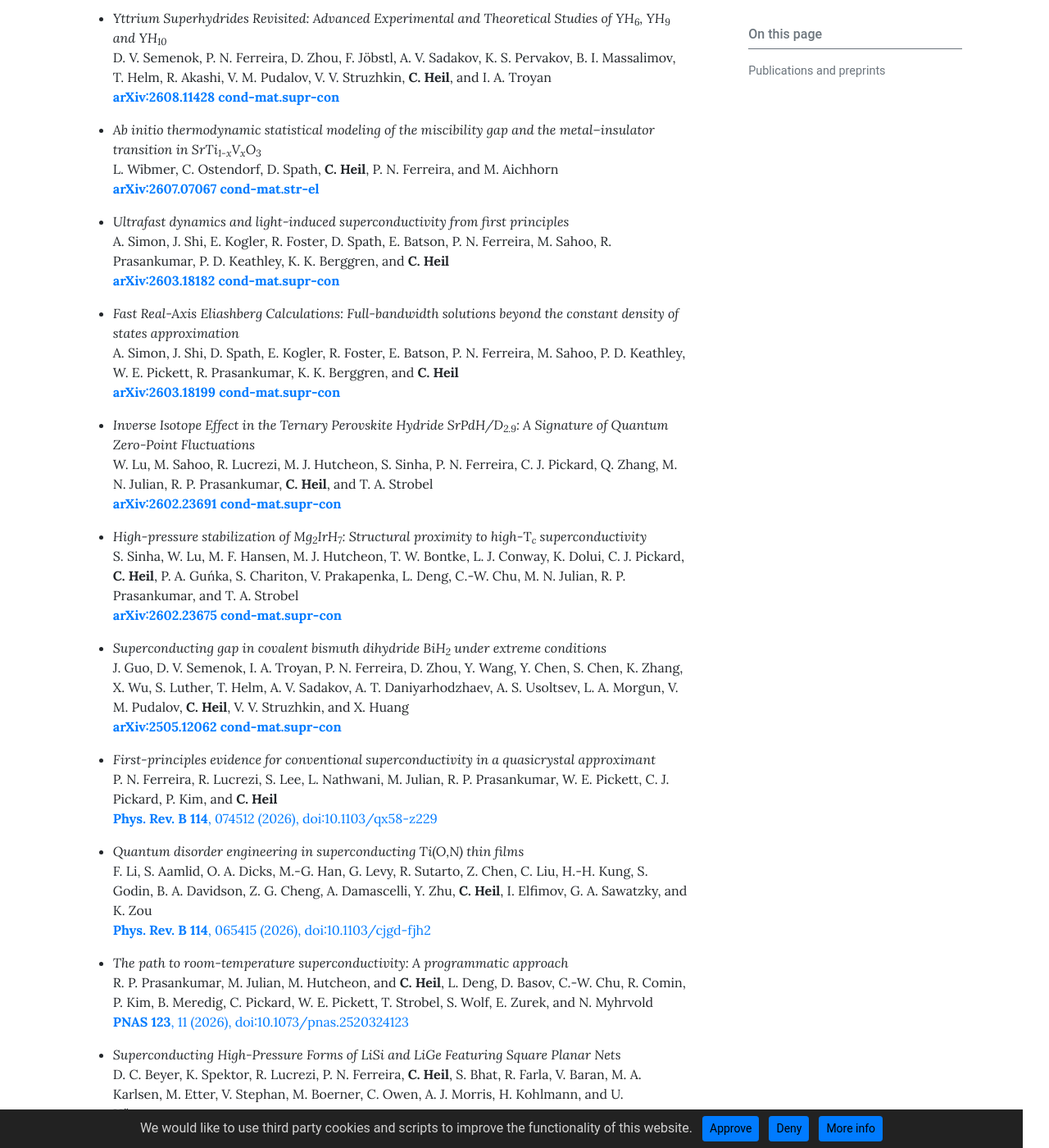
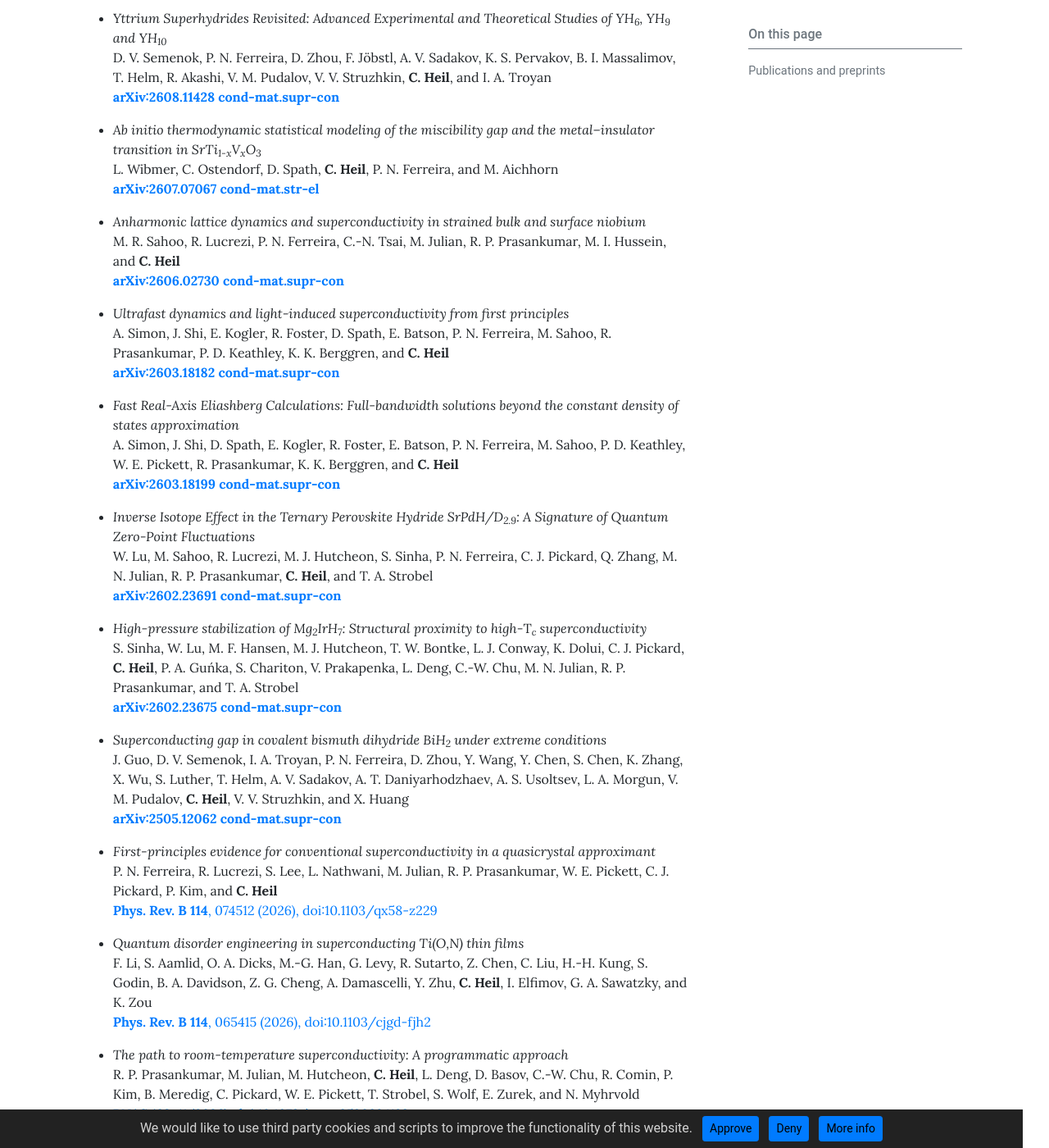
Before and after one commit to cheil/cheil.github.io, a Jekyll site: the page built from pages/research/publications.md, in a window 1280 px wide and 1400 px high, scrolled down 568 px. Shown: the whole window at 82% size. Built offline with Jekyll 4.4.1, drawn with Linux system fonts in a browser that asks for light colours; some of the changed text lies outside the part shown.

Commit message:
Add strained-Nb preprint, fix Mg4Pt3H6 DOI and author typos

```diff
--- a/pages/research/publications.md
+++ b/pages/research/publications.md
@@ -28,6 +28,10 @@ D. V. Semenok, P. N. Ferreira, D. Zhou, F. Jöbstl, A. V. Sadakov, K. S. Pervako
 L. Wibmer, C. Ostendorf, D. Spath, **C. Heil**, P. N. Ferreira, and M. Aichhorn\
 [**arXiv:2607.07067 cond-mat.str-el**](https://arxiv.org/abs/2607.07067)
 
+- *Anharmonic lattice dynamics and superconductivity in strained bulk and surface niobium*\
+M. R. Sahoo, R. Lucrezi, P. N. Ferreira, C.-N. Tsai, M. Julian, R. P. Prasankumar, M. I. Hussein, and **C. Heil**\
+[**arXiv:2606.02730 cond-mat.supr-con**](https://arxiv.org/abs/2606.02730)
+
 - *Ultrafast dynamics and light-induced superconductivity from first principles*\
 A. Simon, J. Shi, E. Kogler, R. Foster, D. Spath, E. Batson, P. N. Ferreira, M. Sahoo, R. Prasankumar, P. D. Keathley, K. K. Berggren, and **C. Heil**\
 [**arXiv:2603.18182 cond-mat.supr-con**](https://arxiv.org/abs/2603.18182)
@@ -109,7 +113,7 @@ K. Panda, A. Bhattacharyya, P. N. Ferreira, R. Mondal, A. Thamizhavel, D. T. Adr
 [**Phys. Rev. B 109**, 224517 (2024), doi:10.1103/PhysRevB.109.224517](https://journals.aps.org/prb/abstract/10.1103/PhysRevB.109.224517)
 
 - *Feasible route to high-temperature ambient-pressure hydride superconductivity*\
-R. Dolui, L. J. Conway, **C. Heil**, T. A. Strobel, R. Prasankumar, C. J. Pickard\
+K. Dolui, L. J. Conway, **C. Heil**, T. A. Strobel, R. Prasankumar, and C. J. Pickard\
 [**Phys. Rev. Lett. 132,** 166001 (2024), doi:10.1103/PhysRevLett.132.166001](https://doi.org/10.1103/PhysRevLett.132.166001)
 
 - *Full-bandwidth anisotropic Migdal-Eliashberg theory and its application to superhydrides*\
@@ -146,7 +150,7 @@ L. Boeri, R.G. Hennig, P.J. Hirschfeld, G. Profeta, A. Sanna, E. Zurek, W.E. Pic
 
 - *Probing magnetic exchange interactions with helium*\
 C. Trainer, C.M. Yim, **C. Heil**, L.S. Farrar, V. Tsurkan, A. Loidl, and P. Wahl\
-[**Phys. Rev. Lett.** **127**, 166803 (2021), doi:10.1103/PhysRevLett.127.166803](https://journals.aps.org/prl/accepted/5c07cY84Lad1f76d27e830e04d9cee12fabc238fd)
+[**Phys. Rev. Lett.** **127**, 166803 (2021), doi:10.1103/PhysRevLett.127.166803](https://journals.aps.org/prl/abstract/10.1103/PhysRevLett.127.166803)
 
 - *LaBH<sub>8</sub>: the first high-T<sub>c</sub> low-pressure superhydride*\
 S. di Cataldo, **C. Heil**, W. von der Linden, and L. Boeri\
```
Also changed, not shown: other parts of pages/research/publications.md (+3 -3 lines).
